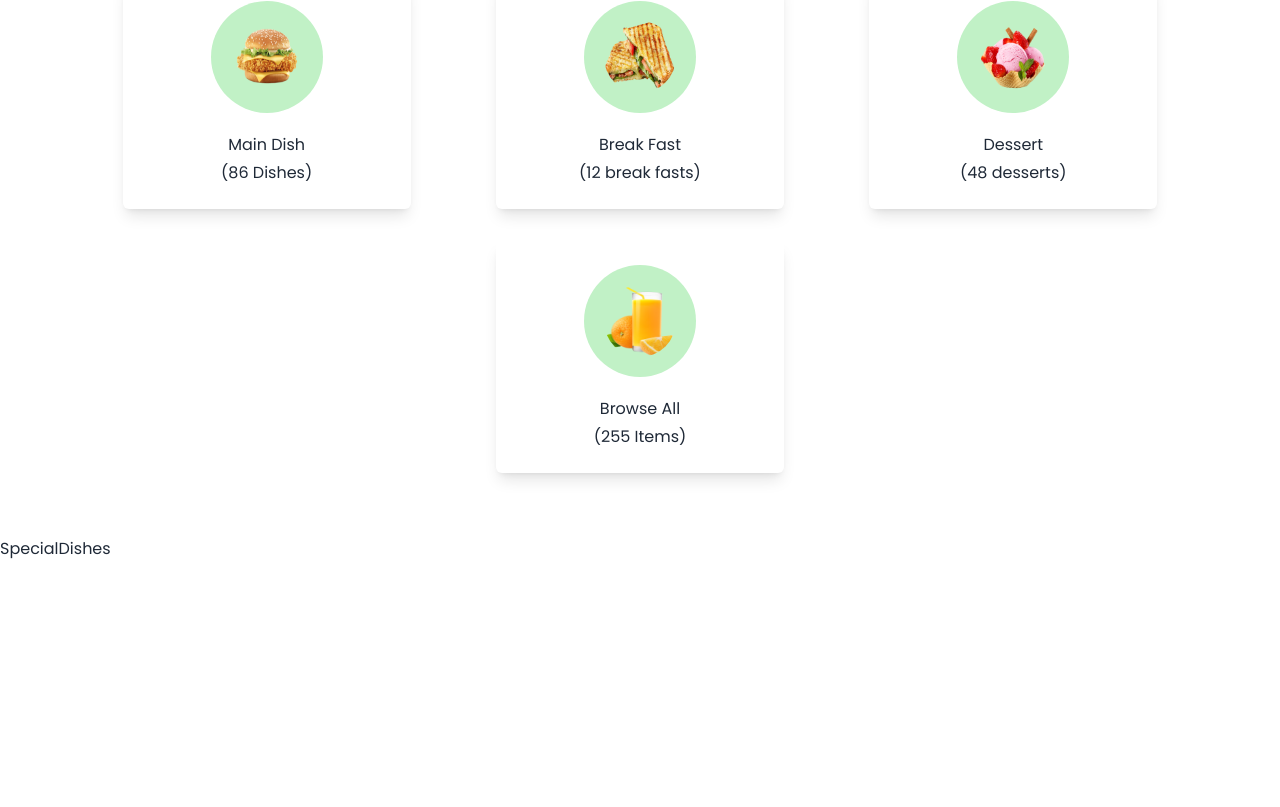
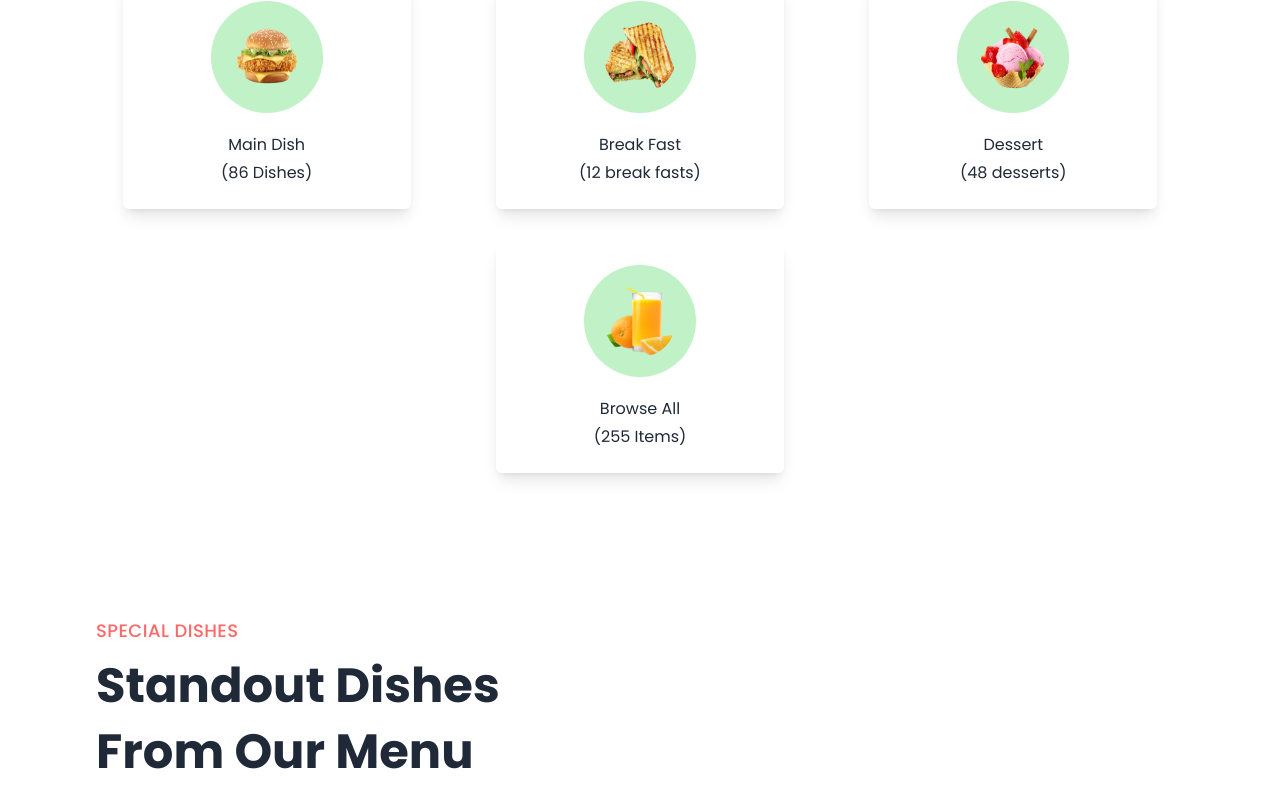
Before and after one commit to Mubarak1A/EatUp, a React (Vite) app in the folder EatUp-client/: page / in a window 1280 px wide. Shown: the part 1023-1830 px from the top of the page. Before the commit the page ends 1584 px from the top, so only its background shows below. Built offline with nearby package versions, Linux system fonts and the light colour scheme.

Commit message:
install and import react stick and react carousel

```diff
--- a/EatUp-client/package.json
+++ b/EatUp-client/package.json
@@ -16,6 +16,8 @@
     "react-dom": "^18.2.0",
     "react-icons": "^5.2.1",
     "react-router-dom": "^6.23.1",
+    "react-slick": "^0.30.2",
+    "slick-carousel": "^1.8.1",
     "sort-by": "^1.2.0"
   },
   "devDependencies": {
--- a/EatUp-client/src/pages/home/components/SpecialDishes.jsx
+++ b/EatUp-client/src/pages/home/components/SpecialDishes.jsx
@@ -1,7 +1,14 @@
 import React from 'react'
+import "slick-carousel/slick/slick.css";
+import "slick-carousel/slick/slick-theme.css";
 
 export default function SpecialDishes() {
   return (
-    <div>SpecialDishes</div>
+    <div className='section-container my-20'>
+        <div className='text-left'>
+            <p className='subtitle'>Special Dishes</p>
+            <h2 className='title md:w-[520px]'>Standout Dishes From Our Menu</h2>
+        </div>
+    </div>
   )
 }
```
Also changed, not shown: 1 other file (tests, documents, lock files or other folders).
